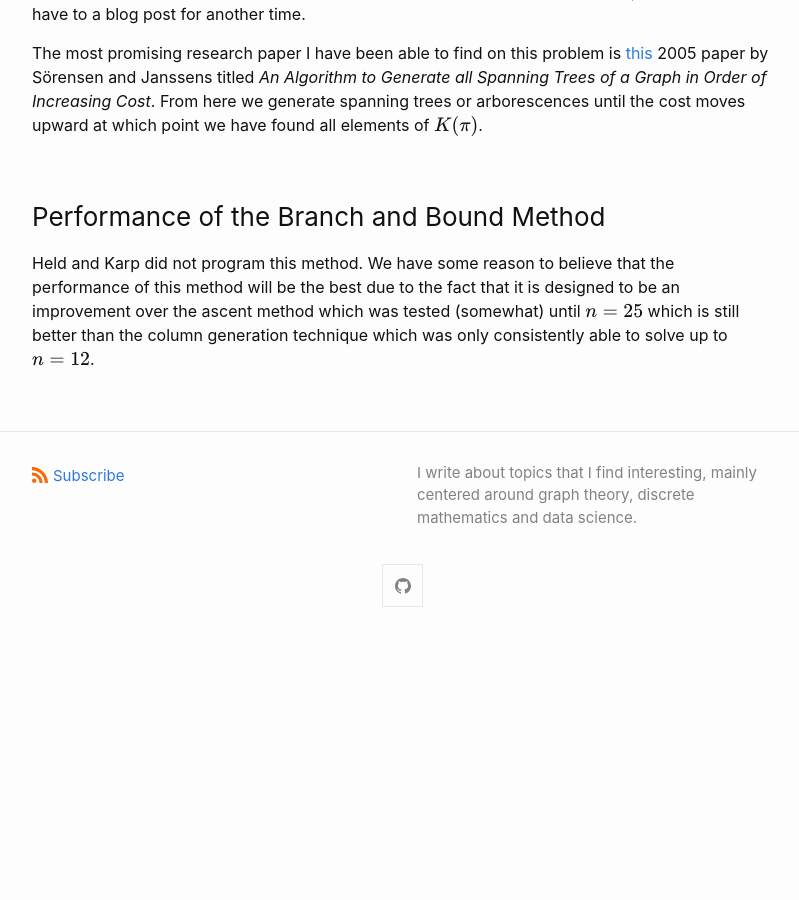
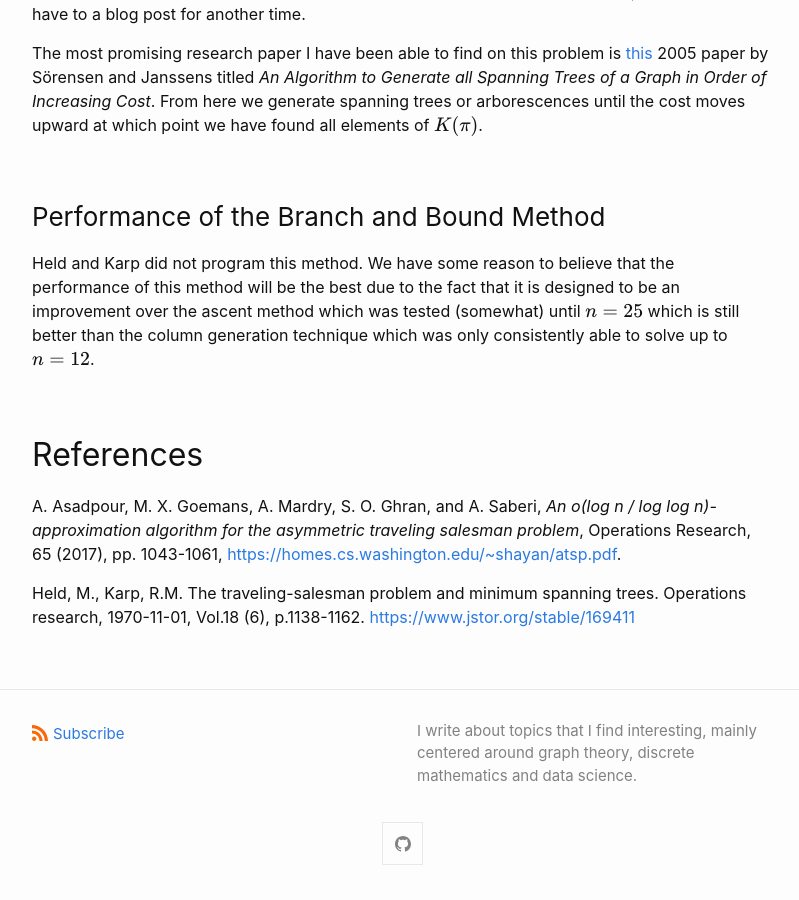
Before and after one commit to mjschwenne/old-website, a Jekyll site: the page built from _posts/2021-06-03-a-closer-look-at-held-karp.md, in a window 1280 px wide and 900 px high, scrolled down 9141 px. Shown: the whole window, without its empty margins (238-1037 px from the left). Built offline with Jekyll 4.4.1, drawn with Linux system fonts in a browser that asks for light colours; formulas are drawn with MathJax 3; before the commit the page ends 9783 px from its top, so only the background shows below that.

Commit message:
Added citations to last post

```diff
--- a/_posts/2021-06-03-a-closer-look-at-held-karp.md
+++ b/_posts/2021-06-03-a-closer-look-at-held-karp.md
@@ -365,3 +365,8 @@ From here we generate spanning trees or arborescences until the cost moves upwar
 ### Performance of the Branch and Bound Method
 Held and Karp did not program this method.
 We have some reason to believe that the performance of this method will be the best due to the fact that it is designed to be an improvement over the ascent method which was tested (somewhat) until $$n = 25$$ which is still better than the column generation technique which was only consistently able to solve up to $$n = 12$$.
+
+## References
+A. Asadpour, M. X. Goemans, A. Mardry, S. O. Ghran, and A. Saberi, *An o(log n / log log n)-approximation algorithm for the asymmetric traveling salesman problem*, Operations Research, 65 (2017), pp. 1043-1061, [https://homes.cs.washington.edu/~shayan/atsp.pdf](https://homes.cs.washington.edu/~shayan/atsp.pdf).
+
+Held, M., Karp, R.M. The traveling-salesman problem and minimum spanning trees. Operations research, 1970-11-01, Vol.18 (6), p.1138-1162. [https://www.jstor.org/stable/169411](https://www.jstor.org/stable/169411)
```
